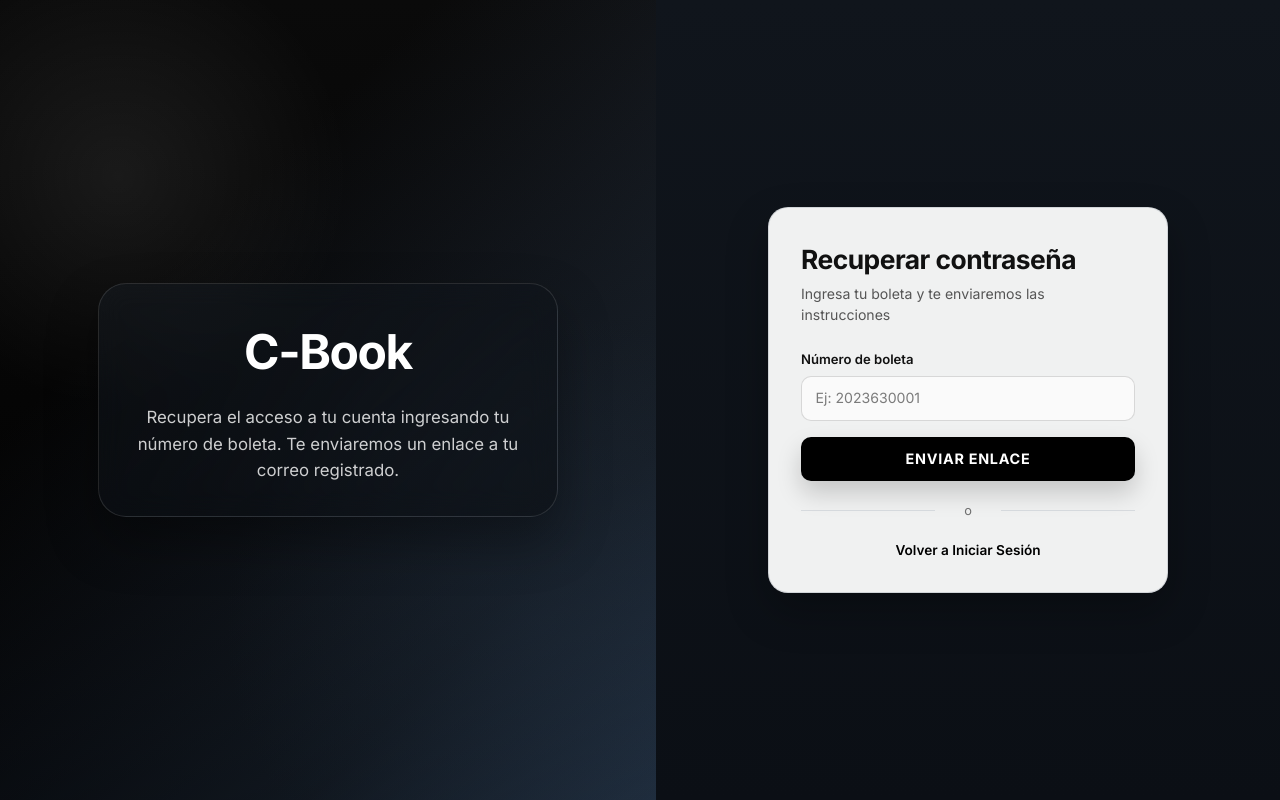
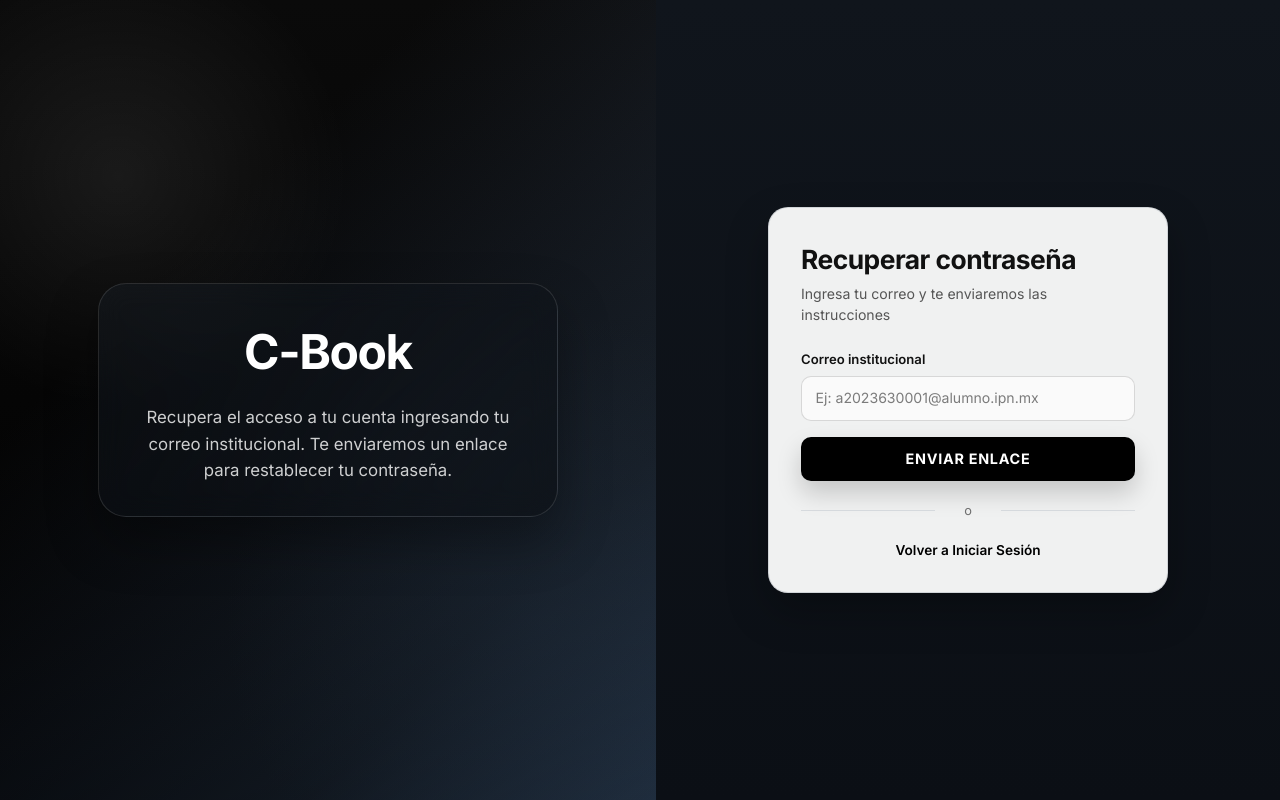
Before and after one commit to ViewedRapier708/C-book-Proyecto, a React (Vite) app in the folder frontend/: page /forgot-password in a window 1280 px wide. Built offline with nearby package versions, Linux system fonts and the light colour scheme; no server answers.

Commit message:
arreglo de la recuperacion de psw

```diff
--- a/frontend/src/pages/ForgotPassword.jsx
+++ b/frontend/src/pages/ForgotPassword.jsx
@@ -1,9 +1,11 @@
 import { useState } from 'react';
 import { Link } from 'react-router-dom';
-import { authApi } from '../api/auth';
+import { supabase } from '../lib/supabaseClient';
+
+const CORREO_IPN_REGEX = /^[\w.-]+@alumno\.ipn\.mx$/;
 
 export default function ForgotPassword() {
-  const [boleta, setBoleta] = useState('');
+  const [email, setEmail] = useState('');
   const [loading, setLoading] = useState(false);
   const [msg, setMsg] = useState(null);
   const [sent, setSent] = useState(false);
@@ -12,16 +14,27 @@ export default function ForgotPassword() {
     e.preventDefault();
     setMsg(null);
 
-    if (!/^\d{10}$/.test(boleta)) {
-      setMsg({ type: 'error', text: 'La boleta debe tener 10 dígitos' });
+    if (!email) {
+      setMsg({ type: 'error', text: 'Ingresa tu correo electrónico' });
+      return;
+    }
+
+    if (!CORREO_IPN_REGEX.test(email)) {
+      setMsg({ type: 'error', text: 'Debes usar tu correo institucional @alumno.ipn.mx' });
       return;
     }
 
     setLoading(true);
     try {
-      const data = await authApi.forgotPassword(boleta);
+      const redirectTo = `${window.location.origin}/reset-password`;
+      const { error } = await supabase.auth.resetPasswordForEmail(email, {
+        redirectTo,
+      });
+
+      if (error) throw error;
+
       setSent(true);
-      setMsg({ type: 'success', text: data.message || 'Revisa tu correo para continuar.' });
+      setMsg({ type: 'success', text: 'Revisa tu correo para continuar.' });
     } catch (err) {
       setMsg({ type: 'error', text: err.message || 'No se pudo procesar la solicitud' });
     } finally {
@@ -34,27 +47,25 @@ export default function ForgotPassword() {
       <div className="auth-left">
         <div className="auth-hero">
           <h1>C-Book</h1>
-          <p>Recupera el acceso a tu cuenta ingresando tu número de boleta. Te enviaremos un enlace a tu correo registrado.</p>
+          <p>Recupera el acceso a tu cuenta ingresando tu correo institucional. Te enviaremos un enlace para restablecer tu contraseña.</p>
         </div>
       </div>
       <div className="auth-right">
         <div className="auth-form">
           <h2>Recuperar contraseña</h2>
-          <p className="subtitle">Ingresa tu boleta y te enviaremos las instrucciones</p>
+          <p className="subtitle">Ingresa tu correo y te enviaremos las instrucciones</p>
 
           {msg && <div className={`msg msg-${msg.type}`}>{msg.text}</div>}
 
           {!sent ? (
             <form onSubmit={handleSubmit}>
               <div className="form-group">
-                <label>Número de boleta</label>
+                <label>Correo institucional</label>
                 <input
-                  type="text"
-                  placeholder="Ej: 2023630001"
-                  maxLength={10}
-                  value={boleta}
-                  onChange={(e) => setBoleta(e.target.value)}
-                  onKeyPress={(e) => e.key !== 'Enter' && !/\d/.test(e.key) && e.preventDefault()}
+                  type="email"
+                  placeholder="Ej: a2023630001@alumno.ipn.mx"
+                  value={email}
+                  onChange={(e) => setEmail(e.target.value)}
                   required
                 />
               </div>
--- a/frontend/src/pages/ResetPassword.jsx
+++ b/frontend/src/pages/ResetPassword.jsx
@@ -17,26 +17,30 @@ function validarPassword(password) {
 
 export default function ResetPassword() {
   const navigate = useNavigate();
-  const [status, setStatus] = useState('checking');
+  const [ready, setReady] = useState(false);
+  const [errorMsg, setErrorMsg] = useState('');
   const [form, setForm] = useState({ newPassword: '', confPassword: '' });
   const [showPw, setShowPw] = useState(false);
   const [loading, setLoading] = useState(false);
   const [msg, setMsg] = useState(null);
-  const [errorMsg, setErrorMsg] = useState('');
 
   useEffect(() => {
     let settled = false;
+    const markReady = () => { if (!settled) { settled = true; setReady(true); } };
+    const markError = (msg) => { if (!settled) { settled = true; setErrorMsg(msg); } };
 
-    const markReady = () => { if (!settled) { settled = true; setStatus('ready'); } };
-    const markError = (message) => { if (!settled) { settled = true; setErrorMsg(message); setStatus('error'); } };
+    const { data: { subscription } } = supabase.auth.onAuthStateChange((event, session) => {
+      if (event === 'PASSWORD_RECOVERY') {
+        markReady();
+      }
+    });
 
-    const establecerSesion = async () => {
-      // Flujo implícito: Supabase pone los tokens en el hash de la URL
+    const establecerSesionManual = async () => {
       const hash = window.location.hash.substring(1);
       const hashParams = new URLSearchParams(hash);
+      const type = hashParams.get('type');
       const accessToken = hashParams.get('access_token');
       const refreshToken = hashParams.get('refresh_token');
-      const type = hashParams.get('type');
 
       if (type === 'recovery' && accessToken) {
         try {
@@ -49,16 +53,15 @@ export default function ResetPassword() {
           } else {
             markReady();
           }
+          return;
         } catch {
           markError('El enlace de recuperación es inválido o ha expirado');
-        }
           return;
         }
+      }
 
-      // Flujo PKCE: Supabase pone el código en query params
       const searchParams = new URLSearchParams(window.location.search);
       const code = searchParams.get('code');
-
       if (code) {
         try {
           const { error } = await supabase.auth.exchangeCodeForSession(code);
@@ -67,23 +70,27 @@ export default function ResetPassword() {
           } else {
             markReady();
           }
+          return;
         } catch {
           markError('El enlace de recuperación es inválido o ha expirado');
-        }
           return;
         }
+      }
 
-      // No se encontró ningún token
+      setTimeout(() => {
+        if (!settled) {
           markError('No se encontró un token de recuperación válido en el enlace.');
+        }
+      }, 3000);
     };
 
-    const { data: { subscription } } = supabase.auth.onAuthStateChange((event) => {
-      if (event === 'PASSWORD_RECOVERY') {
+    supabase.auth.getSession().then(({ data: { session } }) => {
+      if (session) {
         markReady();
+      } else {
+        establecerSesionManual();
       }
     });
-
-    establecerSesion();
 
     return () => subscription.unsubscribe();
   }, []);
@@ -134,24 +141,22 @@ export default function ResetPassword() {
 
           {msg && <div className={`msg msg-${msg.type}`}>{msg.text}</div>}
 
-          {status === 'checking' && (
+          {!ready && !errorMsg && (
             <p style={{ textAlign: 'center', color: 'var(--text-secondary)', padding: '1rem 0' }}>
               Verificando enlace...
             </p>
           )}
 
-    {status === 'error' && (
+          {errorMsg && (
             <div style={{ textAlign: 'center' }}>
-          <div className="msg msg-error">
-            {errorMsg || 'El enlace de recuperación es inválido o ha expirado.'}
-          </div>
+              <div className="msg msg-error">{errorMsg}</div>
               <p className="toggle-link" style={{ marginTop: '1rem' }}>
                 <Link to="/forgot-password">Solicitar un nuevo enlace</Link>
               </p>
             </div>
           )}
 
-          {status === 'ready' && (
+          {ready && (
             <form onSubmit={handleSubmit}>
               <div className="form-group">
                 <label>Nueva contraseña</label>
```
Lines whose indentation alone changed are shown as unchanged.
